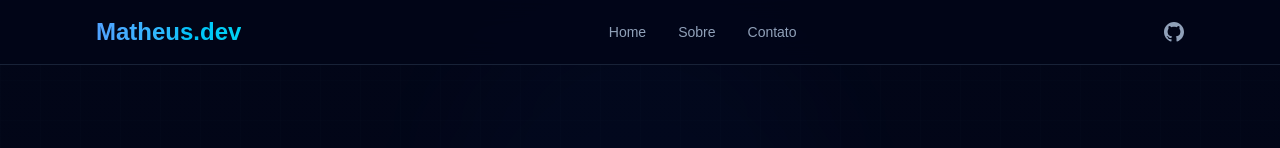
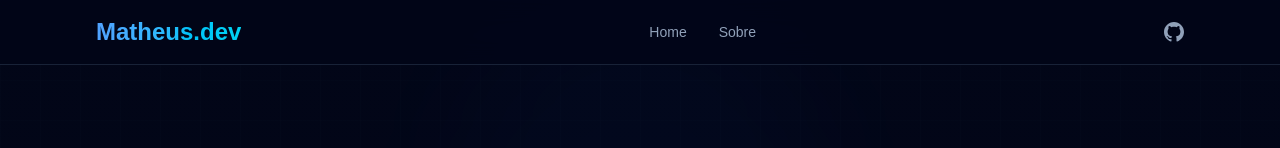
Before and after one commit to Husty-09/portifolio, a Next.js app: page / in a window 1280 px wide. Shown: the top 148 px of the page. Built offline with nearby package versions, Linux system fonts and the light colour scheme.

Commit message:
refactor: remover Contato do Header

```diff
--- a/app/components/Header.tsx
+++ b/app/components/Header.tsx
@@ -32,12 +32,6 @@ export default function Header() {
             >
               Sobre
             </Link>
-            <a
-              href="#contato"
-              className="text-slate-400 hover:text-white transition-colors duration-300 text-sm font-medium"
-            >
-              Contato
-            </a>
           </div>
 
           {/* GitHub + Menu Mobile */}
@@ -93,23 +87,17 @@ export default function Header() {
         {isOpen && (
           <div className="md:hidden mt-4 pt-4 border-t border-slate-700/50 space-y-3">
             <Link
+              href="/"
+              className="block text-slate-400 hover:text-white transition-colors py-2 text-sm"
+            >
+              Home
+            </Link>
+            <Link
               href="/sobre"
               className="block text-slate-400 hover:text-white transition-colors py-2 text-sm"
             >
               Sobre
             </Link>
-            <Link
-              href="/projects"
-              className="block text-slate-400 hover:text-white transition-colors py-2 text-sm"
-            >
-              Projetos
-            </Link>
-            <a
-              href="#contato"
-              className="block text-slate-400 hover:text-white transition-colors py-2 text-sm"
-            >
-              Contato
-            </a>
           </div>
         )}
       </nav>
```
